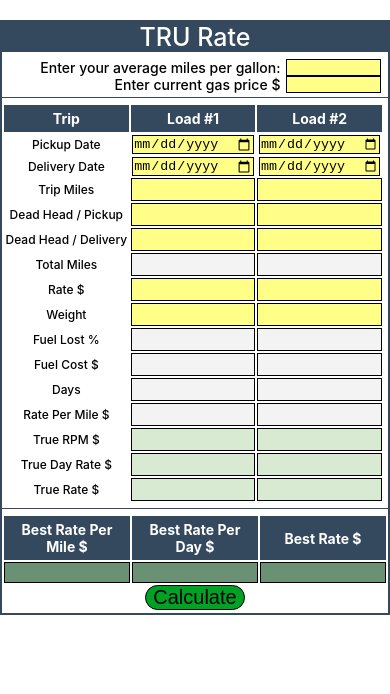
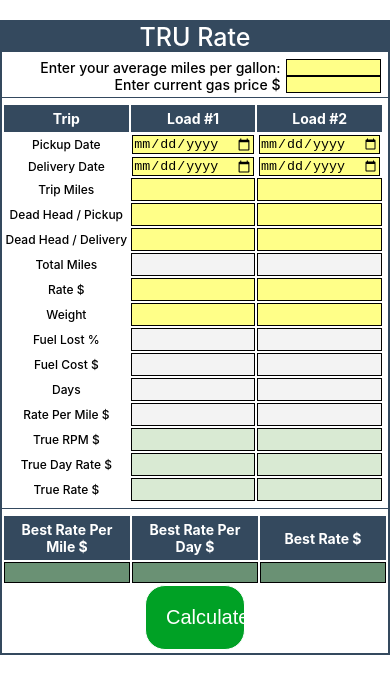
Before and after one commit to HW91/TruRate1.1, a plain HTML site: page index.html in a window 390 px wide. Drawn offline with nearby package versions, Linux system fonts and the light colour scheme.

Commit message:
Update style.css

```diff
--- a/style.css
+++ b/style.css
@@ -166,9 +166,10 @@ input[type=number] {
 .btn-1 {
     text-align: center;
     width: 100px;
-    border: 1px solid black;
+    border: 1px solid white;
     border-radius: 20px;
     font-size: 20px;
+    padding: 20px;
     background: #00A125;
-    color: black;
+    color: white;
 }
```
